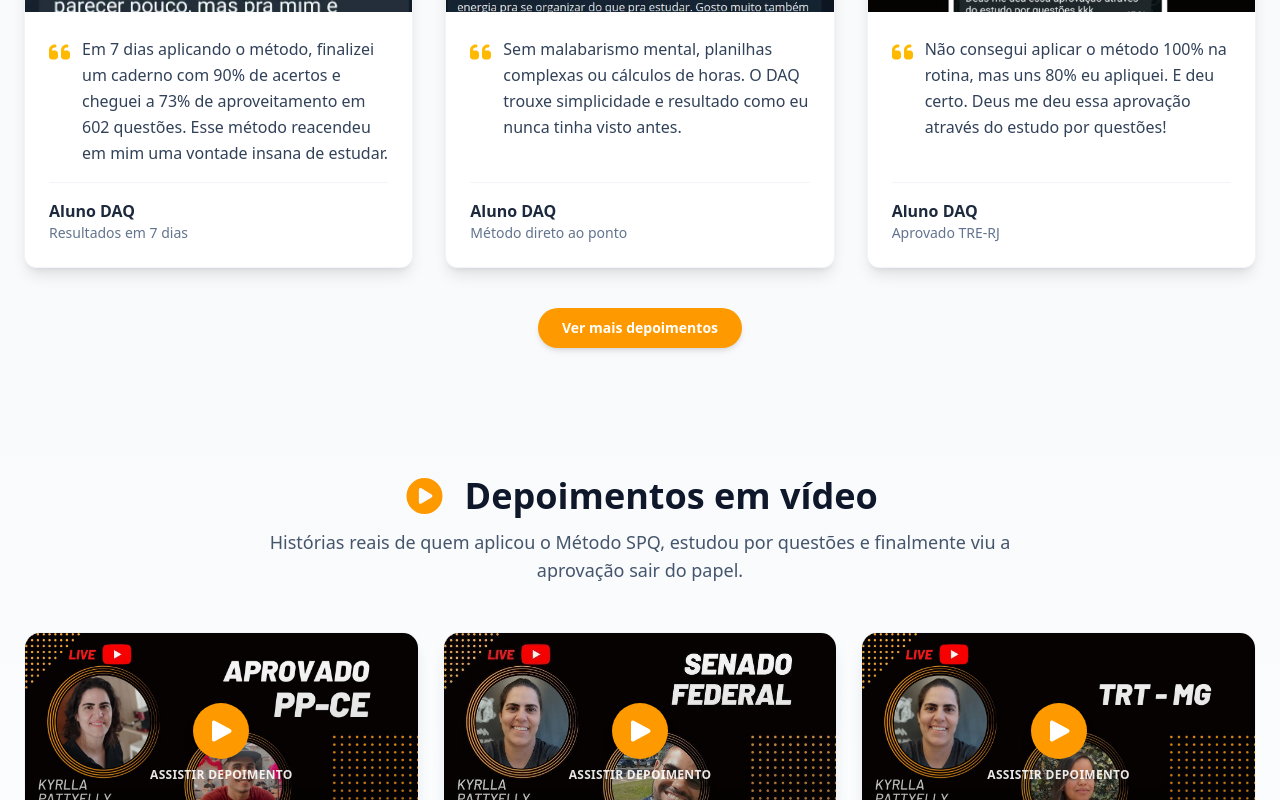
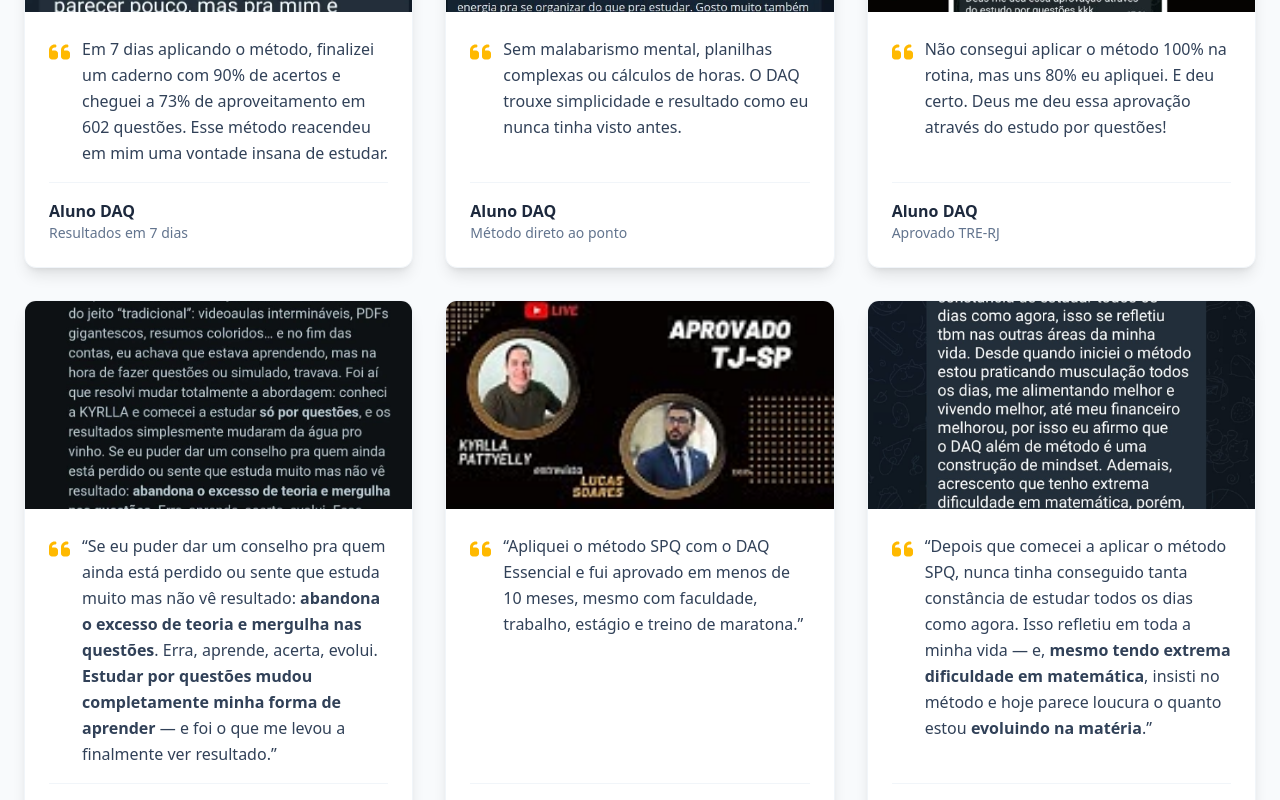
Before and after one commit to Shaolinnn/landing-page-daq-essencial, a Next.js app: page / in a window 1280 px wide. Shown: the part 1639-2439 px from the top of the page. Built offline with nearby package versions, Linux system fonts and the light colour scheme.

Commit message:
Mudanças pedidas pela Kyrlla

```diff
--- a/src/components/FaqSection.tsx
+++ b/src/components/FaqSection.tsx
@@ -155,9 +155,9 @@
     ],
   },
   {
-    title: 'FAQ 3 — Sobre acesso, valor, garantia e mentoria',
+    title: 'FAQ 3 — Sobre acesso, valor, bônus e garantia',
     description:
-      'O que você precisa saber sobre tempo de acesso, mentoria, preço, garantia e renovação.',
+      'O que você precisa saber sobre tempo de acesso, mentoria, bônus do aluno e garantia.',
     items: [
       {
         question: '8. O DAQ Essencial dá acesso à mentoria?',
@@ -183,18 +183,24 @@
         ),
       },
       {
-        question: '9. Tem promoção, cupom ou desconto de Black Friday?',
+        question: '9. Quais bônus eu ganho ao entrar no DAQ Essencial?',
         answer: (
           <>
-            Não.
-            <br />
-            <br />
-            O preço é <strong>estável</strong> — não aumentamos antes para “fingir desconto
-            depois”.
-            <br />
-            <br />
-            O único benefício é o <strong>cupom de 20% no TEC</strong>, exclusivo para alunos, para
-            nova assinatura, renovação ou upgrade.
+            Ao se tornar aluno do DAQ Essencial, você desbloqueia bônus que reforçam o método no dia
+            a dia:
+            <ul className="list-disc list-inside mt-2 space-y-1">
+              <li>
+                <strong>Comunidade de alunos no Telegram</strong> para trocar dúvidas, dividir
+                resultados, manter a motivação e caminhar junto com outros concurseiros que aplicam
+                o mesmo método.
+              </li>
+              <li>
+                <strong>Cupom de 20% de desconto no TEC Concursos</strong>, válido para qualquer
+                plano (nova assinatura, renovação ou upgrade), exclusivo para alunos do DAQ.
+              </li>
+            </ul>
+            Esses bônus não são “brinde de Black Friday”: fazem parte da estrutura pensada para você
+            conseguir aplicar o SPQ na prática.
           </>
         ),
       },
@@ -208,26 +214,6 @@
             Você pode entrar no curso, assistir às aulas iniciais, montar seus cadernos no TEC e
             começar a aplicar o método. Se <strong>não fizer sentido</strong> para você, basta
             pedir reembolso dentro do prazo.
-          </>
-        ),
-      },
-      {
-        question: '11. Posso renovar minha assinatura com desconto?',
-        answer: (
-          <>
-            Não existe mais política de renovação com desconto.
-            <br />
-            <br />
-            A diretriz atual é:
-            <ul className="list-disc list-inside mt-2 space-y-1">
-              <li>
-                Quem quer continuar <strong>compra o DAQ Essencial novamente</strong> pelo valor
-                vigente.
-              </li>
-              <li>
-                A Mentoria continua aparecendo <strong>apenas como upgrade</strong> dentro do curso.
-              </li>
-            </ul>
           </>
         ),
       },
@@ -250,9 +236,9 @@
             <FontAwesomeIcon icon={faQuestionCircle} className="text-amber-500 mr-2" />
             Perguntas frequentes
           </h2>
-          <p className="text-slate-600 max-w-2xl mx-auto">
-            Tire suas dúvidas sobre o Método SPQ, o DAQ Essencial, o uso do TEC Concursos e a
-            Mentoria SPQ.
+        <p className="text-slate-600 max-w-2xl mx-auto">
+            Tire suas dúvidas sobre o Método SPQ, o DAQ Essencial, o uso do TEC Concursos, a
+            Mentoria SPQ e os bônus de aluno.
           </p>
         </div>
 
--- a/src/components/TestimonialsSection.tsx
+++ b/src/components/TestimonialsSection.tsx
@@ -3,7 +3,7 @@
 'use client';
 
 import Image from 'next/image';
-import { ReactNode, useState } from 'react';
+import { ReactNode } from 'react';
 
 import { FontAwesomeIcon } from '@fortawesome/react-fontawesome';
 import { faQuoteLeft } from '@fortawesome/free-solid-svg-icons';
@@ -71,7 +71,7 @@
   },
   // Depoimento – Lucas (vídeo GCM Poços de Caldas)
   {
-    image: '/img/video-lucas.jpg', // ajuste se o nome da imagem for diferente
+    image: '/img/video-lucas.jpg', // ajuste o nome se for diferente no projeto
     text: '“Apliquei o método SPQ com o DAQ Essencial e fui aprovado em menos de 10 meses, mesmo com faculdade, trabalho, estágio e treino de maratona.”',
     author: 'Lucas',
     role: 'Aprovado GCM Poços de Caldas/MG',
@@ -147,21 +147,7 @@
   },
 ];
 
-const INITIAL_VISIBLE = 6;
-
 export default function TestimonialsSection() {
-  const [showAll, setShowAll] = useState(false);
-
-  const visibleTestimonials = showAll
-    ? testimonialsData
-    : testimonialsData.slice(0, INITIAL_VISIBLE);
-
-  const hasToggle = testimonialsData.length > INITIAL_VISIBLE;
-
-  const buttonLabel = showAll
-    ? 'Ver menos depoimentos'
-    : 'Ver mais depoimentos';
-
   return (
     <section className="py-16 bg-slate-50">
       <div className="max-w-7xl mx-auto px-6">
@@ -177,9 +163,9 @@
           </p>
         </div>
 
-        {/* Grid de depoimentos */}
+        {/* Grid de depoimentos – todos visíveis */}
         <div className="grid grid-cols-1 md:grid-cols-2 lg:grid-cols-3 gap-6 lg:gap-8">
-          {visibleTestimonials.map((testimonial, index) => (
+          {testimonialsData.map((testimonial, index) => (
             <article
               key={`${testimonial.author}-${index}`}
               className="bg-white rounded-xl shadow-lg overflow-hidden flex flex-col border border-slate-100 transition-transform duration-300 hover:-translate-y-1 hover:shadow-xl"
@@ -216,20 +202,6 @@
             </article>
           ))}
         </div>
-
-        {/* Botão "Ver mais / Ver menos" */}
-        {hasToggle && (
-          <div className="mt-10 flex justify-center">
-            <button
-              type="button"
-              onClick={() => setShowAll((prev) => !prev)}
-              className="inline-flex items-center justify-center rounded-full bg-amber-500 px-6 py-2.5 text-sm font-semibold text-white shadow-md hover:bg-amber-600 transition-colors"
-              aria-expanded={showAll}
-            >
-              {buttonLabel}
-            </button>
-          </div>
-        )}
       </div>
     </section>
   );
```
Lines whose indentation alone changed are shown as unchanged.
